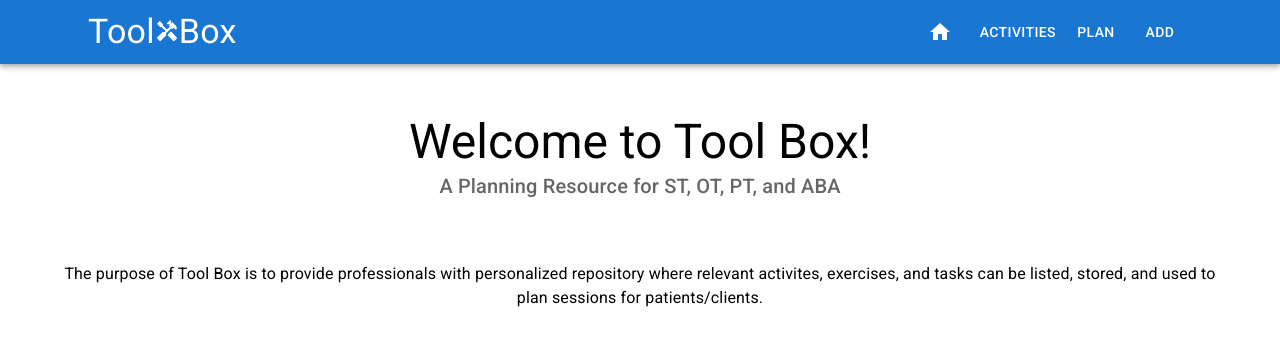
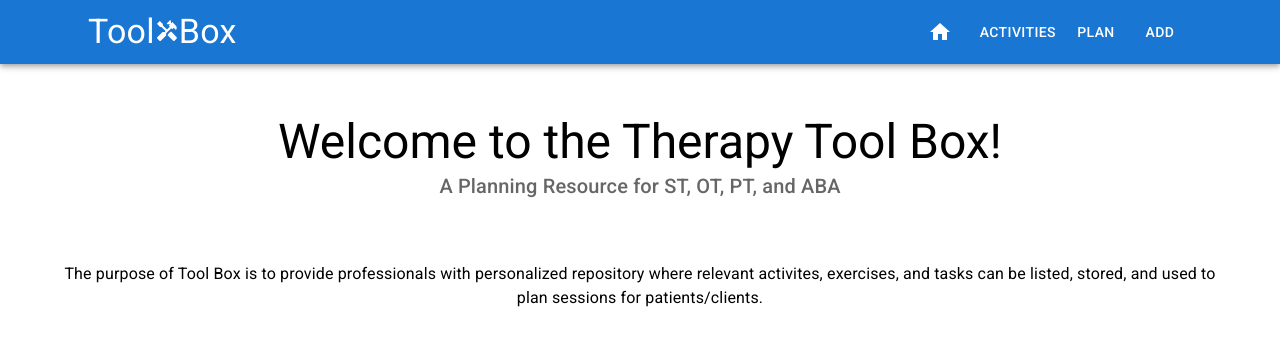
Before and after one commit to rachelheyvaert/toolbox, a React (Create React App) app: page / in a window 1280 px wide. Shown: the top 346 px of the page. Built offline with nearby package versions, Linux system fonts and the light colour scheme; data requests are answered from the project's data file.

Commit message:
Router naming with version 6

```diff
--- a/src/App.js
+++ b/src/App.js
@@ -2,13 +2,13 @@ import React from "react";
 import NavBar from "./components/navigation/NavBar";
 import MainContainer from "./components/MainContainer";
 
-
 const App = () => {
   return (
-<div style={{backgroundImage: "http://localhost:3000/image.png"}}>
+    <div>
   <NavBar />
   <MainContainer />
 </div>
+
   );
 }
 export default App;
--- a/src/components/MainContainer.jsx
+++ b/src/components/MainContainer.jsx
@@ -4,6 +4,7 @@ import Home from "./static/Home";
 import NewActivityForm from "./NewActivityForm"
 import ActivitiesContainer from "./ActivitiesContainer";
 import PlannedContainer from "./PlannedContainer";
+
 const baseUrl = `http://localhost:3001/activities`
 
 const PageContainer = () => {
--- a/src/components/static/Home.jsx
+++ b/src/components/static/Home.jsx
@@ -5,7 +5,7 @@ const Home = () => {
 
   return (
     <div style={{textAlign: "center"}}>
-      <Typography variant="h3"  sx={{mt : '50px'}}> Welcome to Tool Box!</Typography>
+      <Typography variant="h3"  sx={{mt : '50px'}}> Welcome to the Therapy Tool Box!</Typography>
       <Typography variant="h6" color="text.secondary">A Planning Resource for ST, OT, PT, and ABA </Typography>
       <Typography variant="body1" sx={{margin: "60px"}}>
       The purpose of Tool Box is to provide professionals with personalized repository where relevant activites, exercises, and tasks can be listed, stored, and used to plan sessions for patients/clients.
--- a/src/index.js
+++ b/src/index.js
@@ -6,7 +6,9 @@ import { BrowserRouter } from 'react-router-dom';
 
 const root = ReactDOM.createRoot(document.getElementById('root'));
 root.render(
-   <BrowserRouter>
+  <BrowserRouter>
    <App />
-   </BrowserRouter>
+  </BrowserRouter>
+
+
 );
```
